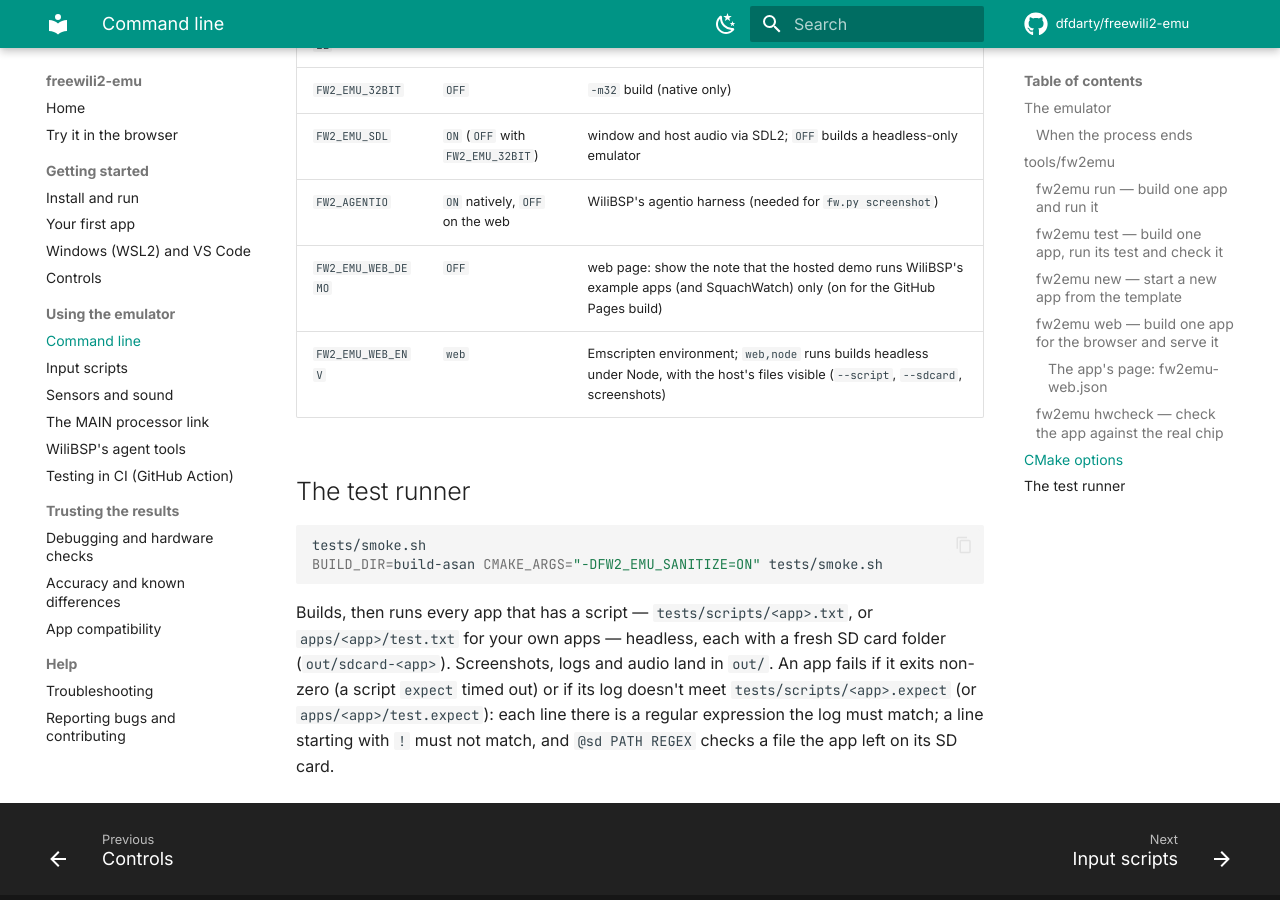
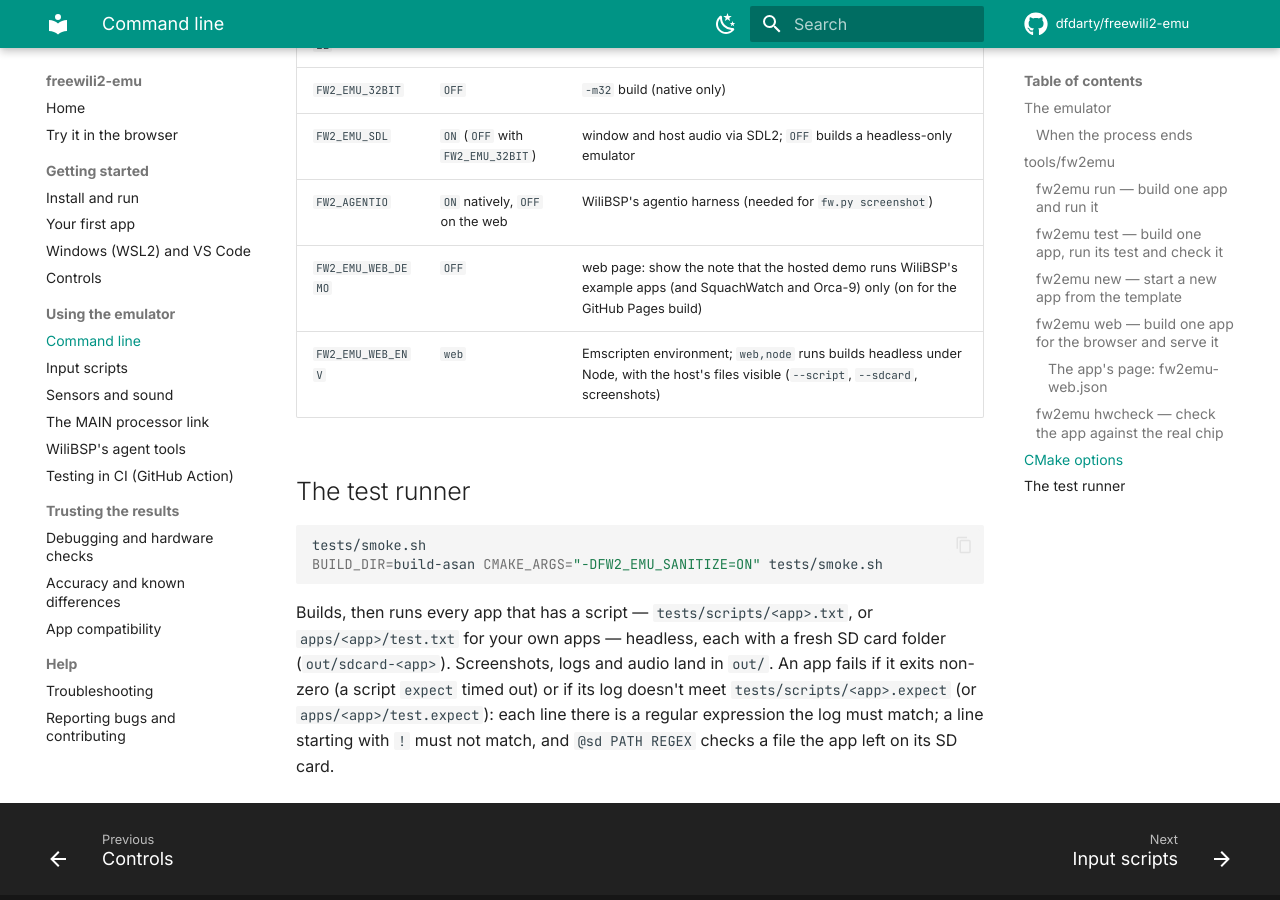
Before and after one commit to dfdarty/freewili2-emu, an MkDocs documentation site: the page built from docs/cli.md, in a window 1280 px wide and 900 px high, scrolled down 5109 px. Built offline with MkDocs 1.6.1 and Material for MkDocs 9.7.7, drawn with Linux system fonts in a browser that asks for light colours; comment, search, counter and statistics services are not loaded.

Commit message:
Web demo: add Orca-9: Pod Commander
The Pages build clones dfdarty/orca9 alongside SquachWatch and builds both
into the browser demo; the page banner and cli.md name it. Orca-9 carries
its own fw2emu-web.json guide (source link, MIT, one-click steps).

Co-Authored-By: Claude Opus 5.5 <noreply@anthropic.com>
Claude-Session: https://claude.ai/code/session_01X8z3HNfDgiBUx4tLxReKVH

```diff
--- a/docs/cli.md
+++ b/docs/cli.md
@@ -181,7 +181,7 @@ For building with CMake directly (`cmake -S . -B build -G Ninja -D...`):
 | `FW2_EMU_32BIT` | `OFF` | `-m32` build (native only) |
 | `FW2_EMU_SDL` | `ON` (`OFF` with `FW2_EMU_32BIT`) | window and host audio via SDL2; `OFF` builds a headless-only emulator |
 | `FW2_AGENTIO` | `ON` natively, `OFF` on the web | WiliBSP's agentio harness (needed for `fw.py screenshot`) |
-| `FW2_EMU_WEB_DEMO` | `OFF` | web page: show the note that the hosted demo runs WiliBSP's example apps (and SquachWatch) only (on for the GitHub Pages build) |
+| `FW2_EMU_WEB_DEMO` | `OFF` | web page: show the note that the hosted demo runs WiliBSP's example apps (and SquachWatch and Orca-9) only (on for the GitHub Pages build) |
 | `FW2_EMU_WEB_ENV` | `web` | Emscripten environment; `web,node` runs builds headless under Node, with the host's files visible (`--script`, `--sdcard`, screenshots) |
 
 ## The test runner
```
Also changed, not shown: CHANGELOG.md (+4 -0 lines), 2 other files.
